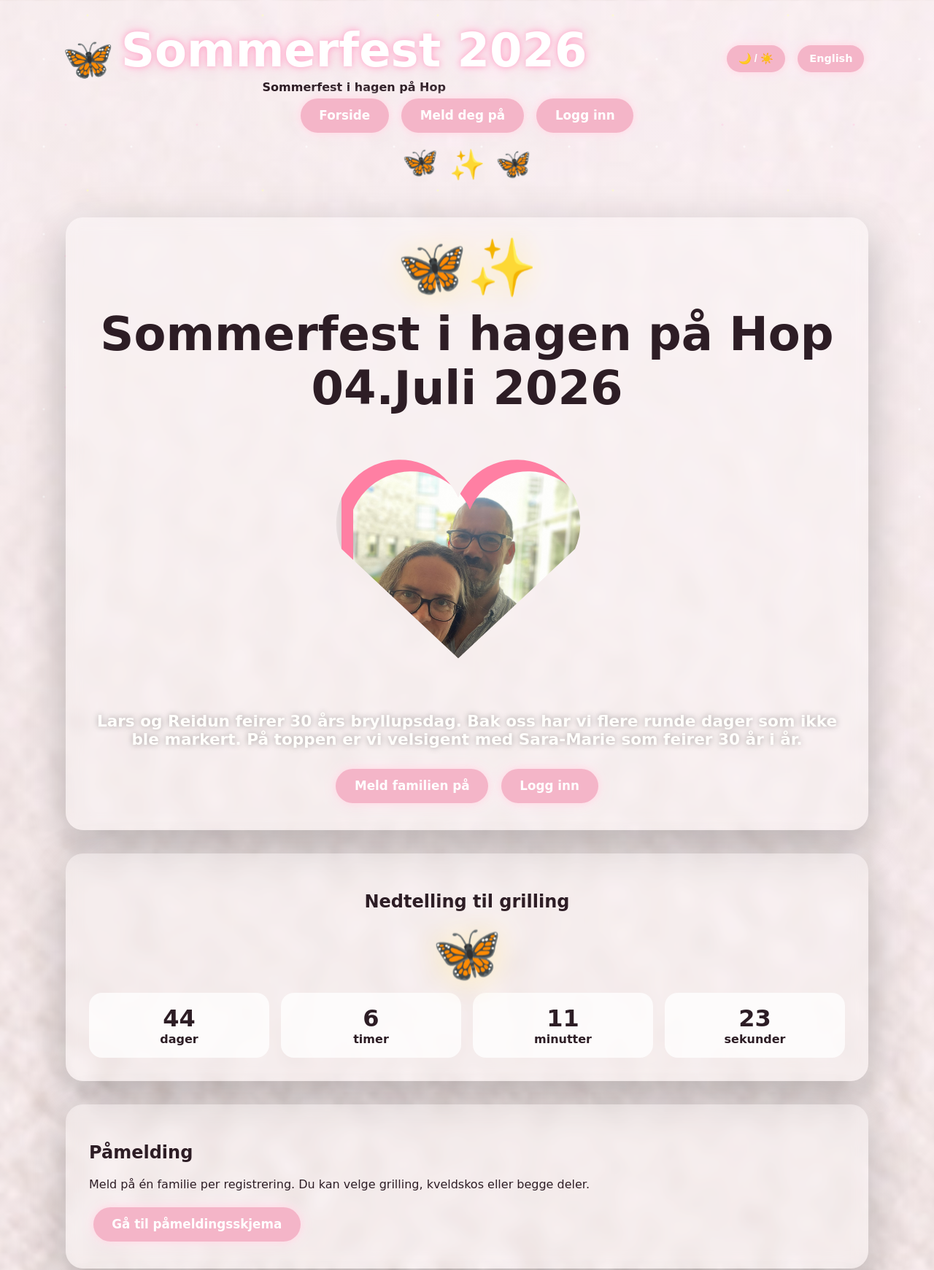
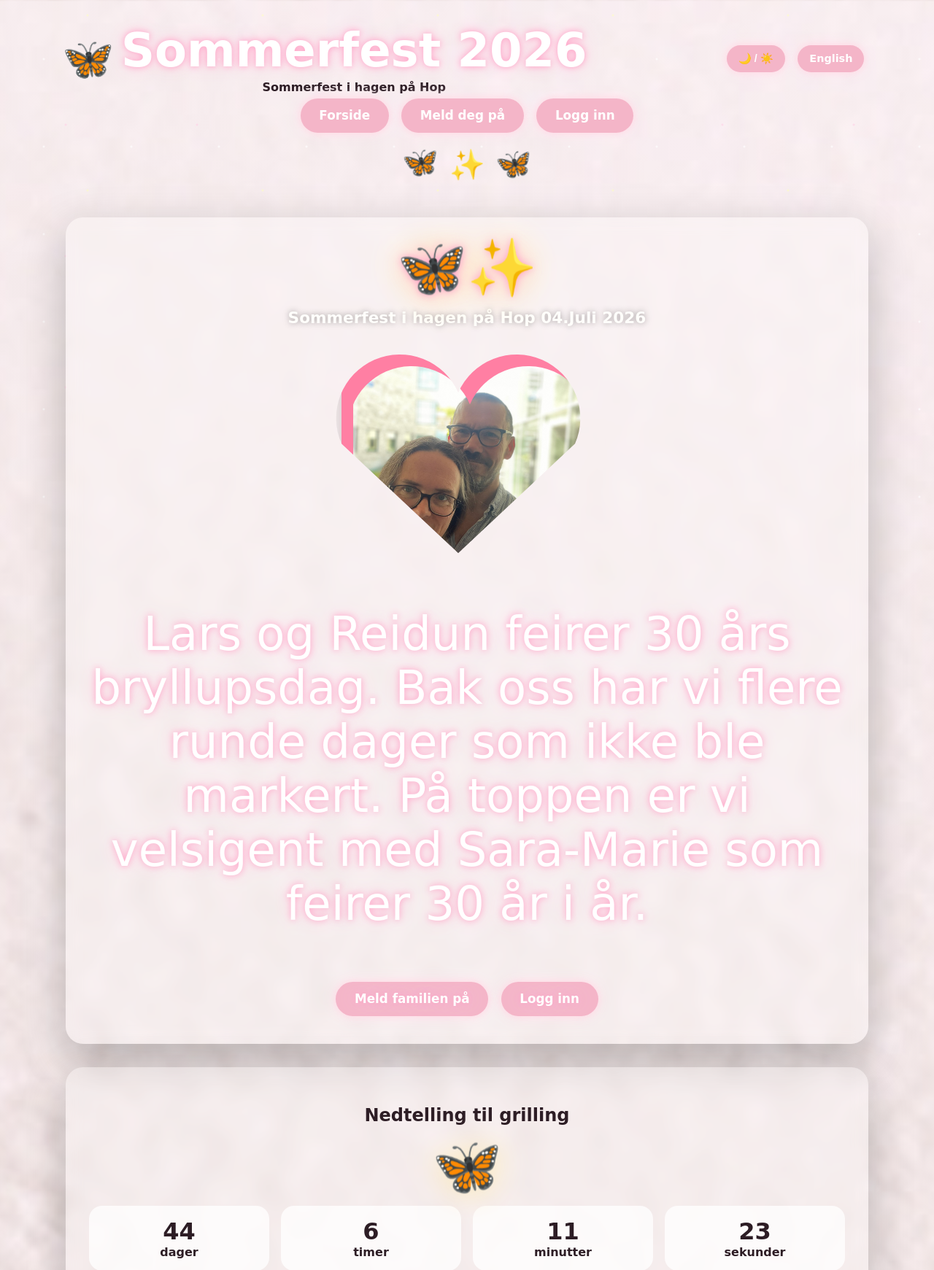
Before and after one commit to kasantix-design/Sommerfest2026, a Flask app: page / in a window 1280 px wide. Shown: the top 1741 px of the page at 73% size. Run offline with Flask 3, Linux system fonts and the light colour scheme; data that the repository does not hold is empty.

Commit message:
Update style.css

```diff
--- a/app/static/css/style.css
+++ b/app/static/css/style.css
@@ -197,18 +197,22 @@ body.dark-mode .form-card {
 .hero {
   min-height: 280px;
   text-align: center;
+  font-size: clamp(2rem, 5vw, 4rem);
+  color: #fff;
+  text-shadow: 0 0 10px #ff9fc5, 0 0 25px #ffcee1;
 }
 
 .hero h2 {
-  font-size: clamp(2rem, 5vw, 4rem);
-  margin-top: 0;
-}
-
-.hero-text {
   color: #fffefb;
   font-size: 1.35rem;
   font-weight: 700;
   text-shadow: 0 0 8px rgba(0,0,0,0.35);
+
+}
+
+.hero-text {
+    font-size: clamp(2rem, 5vw, 4rem);
+  margin-top: 0;
 }
 
 /* --- NEDTELLING --- */
```
